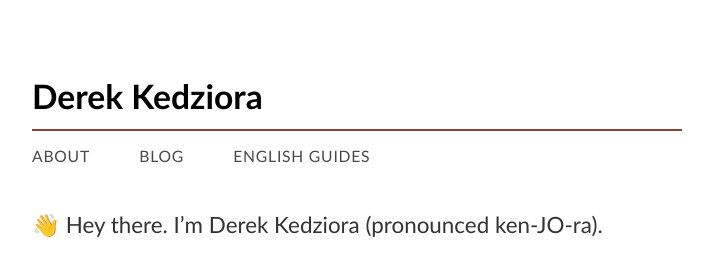
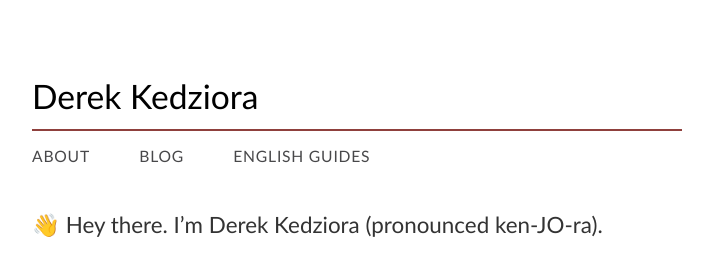
Before and after one commit to parcuri/derekkedziora.com, a Jekyll site: the page built from index.md, in a window 1280 px wide. Shown: the top 274 px of the page, without its empty margins (283-996 px from the left). Built offline with Jekyll 4.4.1, drawn with Linux system fonts in a browser that asks for light colours.

Commit message:
unused rules removed

```diff
--- a/assets/css/main.scss
+++ b/assets/css/main.scss
@@ -6,14 +6,14 @@
 
 html, html[data-theme="light"] {
   --bold-color: rgb(0, 0, 0);
-  --box-background-color: rgb(249, 249, 250);//hsl(0, 0%, 90%);
+  --box-background-color: rgb(249, 249, 250);
   --highlight-color: hsl(0, 0%, 80%);
-  --light-border-color: rgb(230, 230, 230);//hsl(0, 0%, 42%);//hsl(0, 0%, 80%);
-  --light-text-color: rgb(72, 72, 74);//hsl(0, 0%, 35%);
-  --link-color: rgb(0, 112, 201);//hsl(218, 85%, 43%);
+  --light-border-color: rgb(230, 230, 230);
+  --light-text-color: rgb(72, 72, 74);
+  --link-color: rgb(0, 112, 201);
   --link-color-visited: hsl(250, 100%, 37%);
-  --main-background-color: rgb(255, 255, 255);//hsl(0, 0%, 99%);
-  --main-text-color: rgb(51, 51, 51);//rgb(28, 28, 30);//hsl(0, 0%, 11%);
+  --main-background-color: rgb(255, 255, 255);
+  --main-text-color: rgb(51, 51, 51);
   --medium-text-color: hsl(0, 0%, 20%);
   --sidebar-color: hsl(0, 0%, 90%);
   --underline-color: hsl(0, 0%, 60%);
@@ -51,14 +51,14 @@
 
     html[data-theme="light"] {
   --bold-color: rgb(0, 0, 0);
-  --box-background-color: rgb(249, 249, 250);//hsl(0, 0%, 90%);
+  --box-background-color: rgb(249, 249, 250);
   --highlight-color: hsl(0, 0%, 80%);
-  --light-border-color: rgb(230, 230, 230);//hsl(0, 0%, 42%);//hsl(0, 0%, 80%);
-  --light-text-color: rgb(72, 72, 74);//hsl(0, 0%, 35%);
-  --link-color: rgb(0, 112, 201);//hsl(218, 85%, 43%);
+  --light-border-color: rgb(230, 230, 230);
+  --light-text-color: rgb(72, 72, 74);
+  --link-color: rgb(0, 112, 201);
   --link-color-visited: hsl(250, 100%, 37%);
-  --main-background-color: rgb(255, 255, 255);//hsl(0, 0%, 99%);
-  --main-text-color: rgb(51, 51, 51);//rgb(28, 28, 30);//hsl(0, 0%, 11%);
+  --main-background-color: rgb(255, 255, 255);
+  --main-text-color: rgb(51, 51, 51);
   --medium-text-color: hsl(0, 0%, 20%);
   --sidebar-color: hsl(0, 0%, 90%);
   --underline-color: hsl(0, 0%, 60%);
@@ -162,6 +162,7 @@
 h1 {
   border-bottom: 2px solid hsl(2, 40%, 40%);
   font-size: 1.5em;
+  font-weight: 400;
   margin: 0;
   padding-bottom: .4em;
 }
@@ -174,7 +175,6 @@
 
 h3 {
   font-size: 1.1em;
-  //margin-bottom: .5em;
 }
 
 * + h2 {
```
